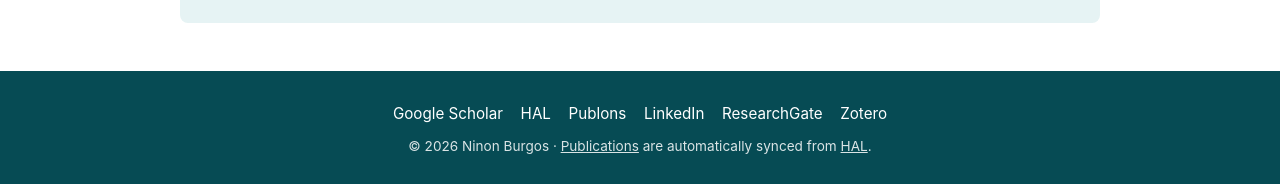
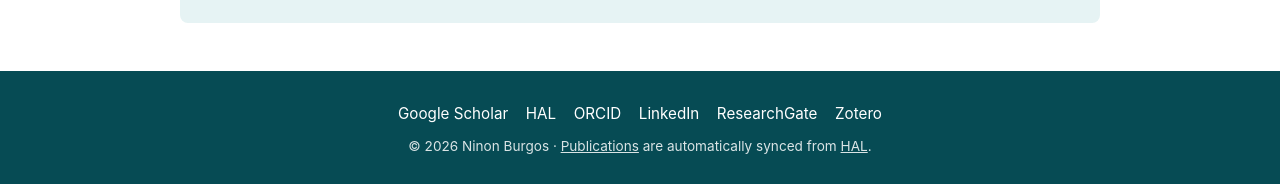
Before and after one commit to nburgos/nburgos.github.io, a Jekyll site: the page built from index.md, in a window 1280 px wide and 900 px high, scrolled down 843 px. Shown: the part 713-897 px from the top of the window. Built offline with Jekyll 4.4.1, drawn with Linux system fonts in a browser that asks for light colours.

Commit message:
Footer: replace Publons with ORCID profile

```diff
--- a/_config.yml
+++ b/_config.yml
@@ -22,7 +22,7 @@ author:
 social:
   scholar: https://scholar.google.com/citations?user=lHuYSU0AAAAJ
   hal: https://hal.science/search/index/q/Ninon+Burgos/
-  publons: https://publons.com/author/1522483/ninon-burgos#profile
+  orcid: https://orcid.org/0000-0002-4668-2006
   linkedin: https://www.linkedin.com/in/ninonburgos/
   researchgate: https://www.researchgate.net/profile/Ninon_Burgos
   zotero: https://www.zotero.org/nburgos
--- a/_includes/footer.html
+++ b/_includes/footer.html
@@ -7,8 +7,8 @@
       {%- if site.social.hal -%}
       <li><a href="{{ site.social.hal }}" target="_blank" rel="noopener">HAL</a></li>
       {%- endif -%}
-      {%- if site.social.publons -%}
-      <li><a href="{{ site.social.publons }}" target="_blank" rel="noopener">Publons</a></li>
+      {%- if site.social.orcid -%}
+      <li><a href="{{ site.social.orcid }}" target="_blank" rel="noopener">ORCID</a></li>
       {%- endif -%}
       {%- if site.social.linkedin -%}
       <li><a href="{{ site.social.linkedin }}" target="_blank" rel="noopener">LinkedIn</a></li>
```
